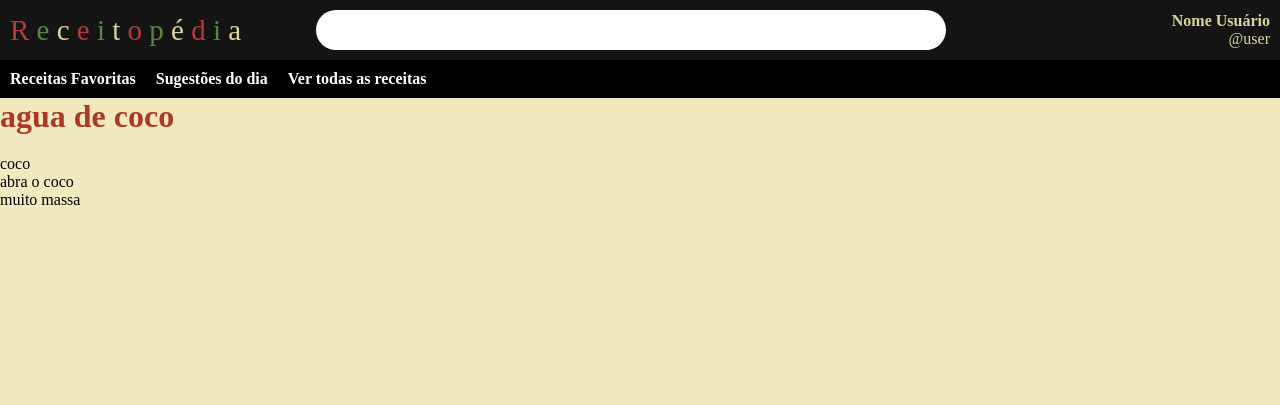
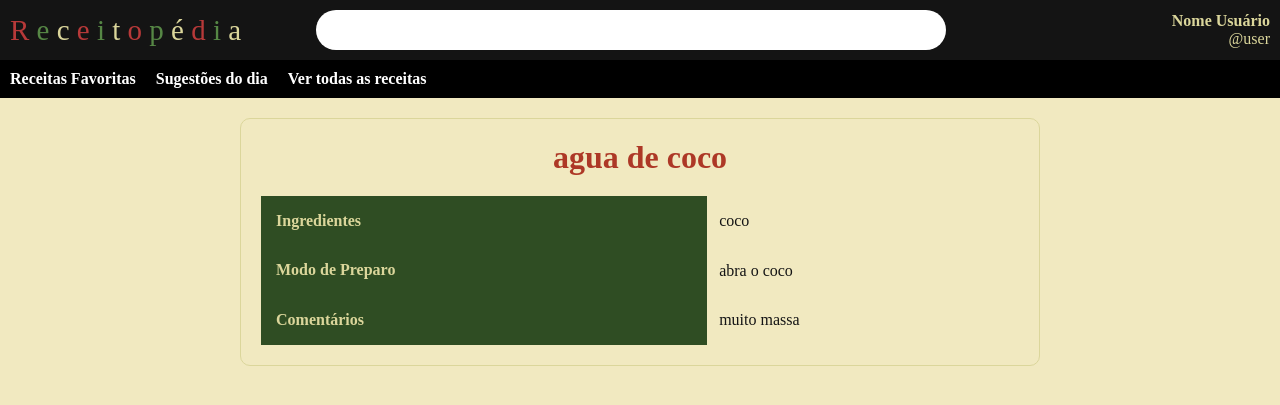
Before and after one commit to Caldas42/Receitopedia, a Django app: page /visualizar_todos/3/ in a window 1280 px wide. Shown: the top 405 px of the page. Run offline with Django 5.2, Linux system fonts and the light colour scheme; data comes from the database, SQL or seed files in the repository; some web fonts are replaced.

Commit message:
visualizar um css

```diff
--- a/aplicacao/templates/visualizar_um.html
+++ b/aplicacao/templates/visualizar_um.html
@@ -33,22 +33,27 @@
     </nav>
 
     <main>
-        <span id="back">
-            <a href="{% url 'aplicacao:visualizar_todos' %}"></a>
-        </span>
         <div id="card">
             <div id="title">
                 <h1>{{Receita.nome}}</h1>
-                <div id="types">
-                    <span id="{{Receita.ingredientes}}">{{Receita.ingredientes}}</span>
-                    <br>
-                    <span id="{{Receita.modo_preparo}}">{{Receita.modo_preparo}}</span>
-                    <br>
-                    <span id="{{Receita.comentarios}}">{{Receita.comentarios}}</span>
-                </div>
             </div>
+            <table>
+                <tbody>
+                    <tr>
+                        <th>Ingredientes</th>
+                        <td>{{Receita.ingredientes}}</td>
+                    </tr>
+                    <tr>
+                        <th>Modo de Preparo</th>
+                        <td>{{Receita.modo_preparo}}</td>
+                    </tr>
+                    <tr>
+                        <th>Comentários</th>
+                        <td>{{Receita.comentarios}}</td>
+                    </tr>
+                </tbody>
+            </table>
         </div>
-
     </main>
 </body>
 </html>
--- a/templates/static/aplicacao/css/visualizarUm.css
+++ b/templates/static/aplicacao/css/visualizarUm.css
@@ -114,6 +114,63 @@ color: #568745;
     text-align: center;
 }
 
-label {
-    border-radius: 30px;
+#card {
+    max-width: 800px; /* Largura máxima do card */
+    margin: 20px auto; /* Centraliza o card */
+    background-color: #F1E9C0; /* Cor de fundo do card */
+    border-radius: 10px; /* Borda arredondada */
+    padding: 20px;
 }
+
+table {
+    width: 100%; /* Largura total da tabela */
+    border-collapse: collapse; /* Remove o espaço entre as bordas */
+    margin-top: 20px; /* Espaço acima da tabela */
+    background-color: #F1E9C0; /* Cor de fundo da tabela */
+    border-radius: 10px; /* Bordas arredondadas */
+}
+
+th, td {
+    padding: 12px; /* Espaçamento interno nas células */
+    text-align: left; /* Alinha o texto à esquerda */
+    border: none; /* Remove bordas das células */
+}
+
+th {
+    background-color: #2F4D23; /* Cor de fundo para o cabeçalho */
+    color: #DBD69B; /* Cor do texto no cabeçalho */
+}
+
+td {
+    background-color: #F1E9C0; /* Cor de fundo para as células */
+    color: #141414; /* Cor do texto nas células */
+}
+
+tr:nth-child(even) td {
+    background-color: #F1E9C0; /* Cor de fundo para linhas pares */
+}
+
+tr:hover {
+    background-color: #D0CBA0; /* Cor de fundo ao passar o mouse sobre a linha */
+}
+
+#title {
+    text-align: center; /* Alinhamento central do título */
+    margin-bottom: 20px; /* Espaço abaixo do título */
+}
+
+/* Estilos para melhorar a aparência da tabela */
+th {
+    padding: 15px; /* Adicionando mais espaçamento interno */
+    font-weight: bold; /* Negrito para os cabeçalhos */
+}
+
+td {
+    line-height: 1.6; /* Melhorar a legibilidade do texto */
+}
+
+/* Remover efeito de sombra da tabela */
+#card {
+    box-shadow: none; /* Remover sombra do card */
+    border: 1px solid #DBD69B; /* Adicionar uma borda simples em torno do card */
+}
```
